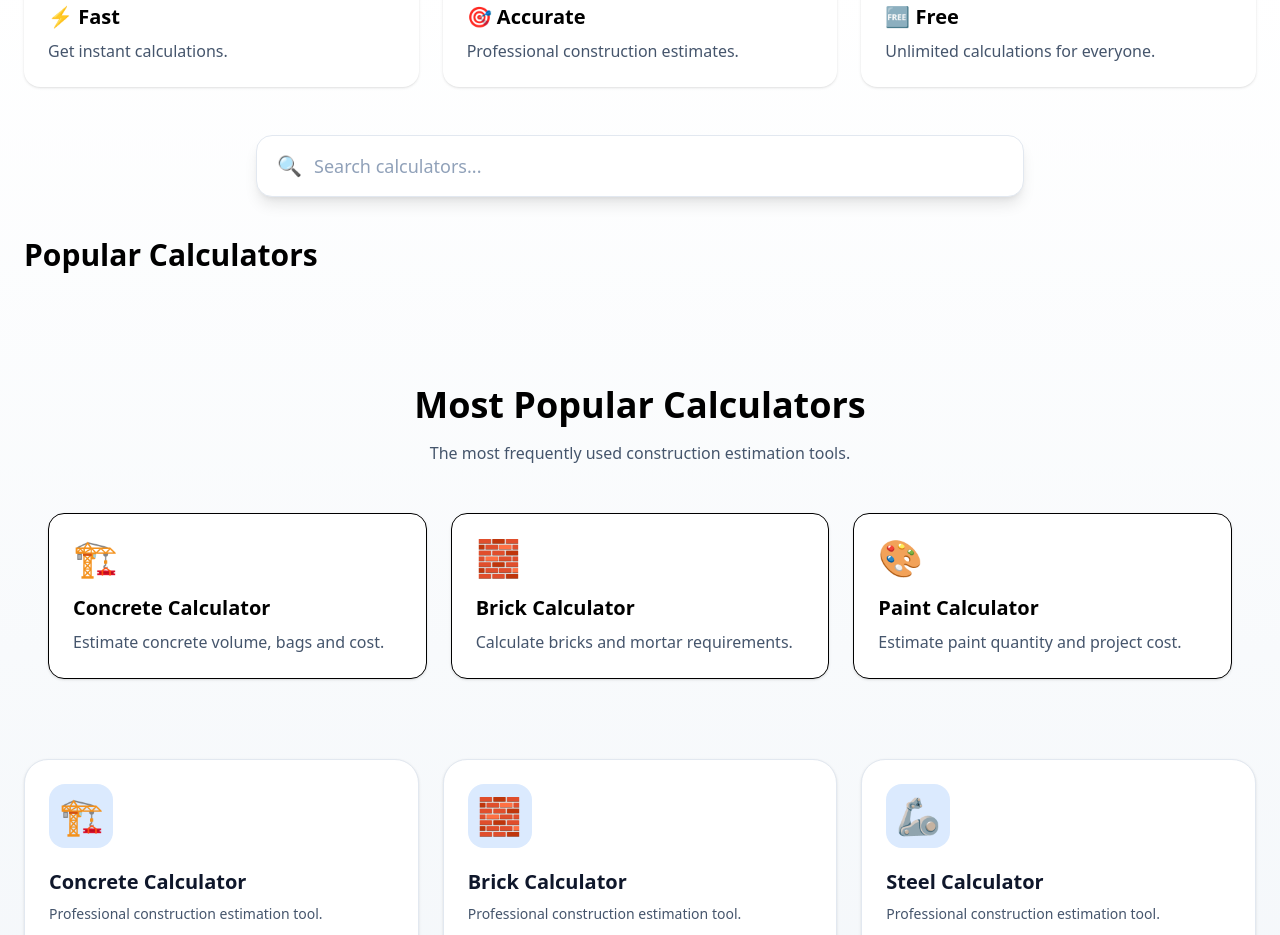
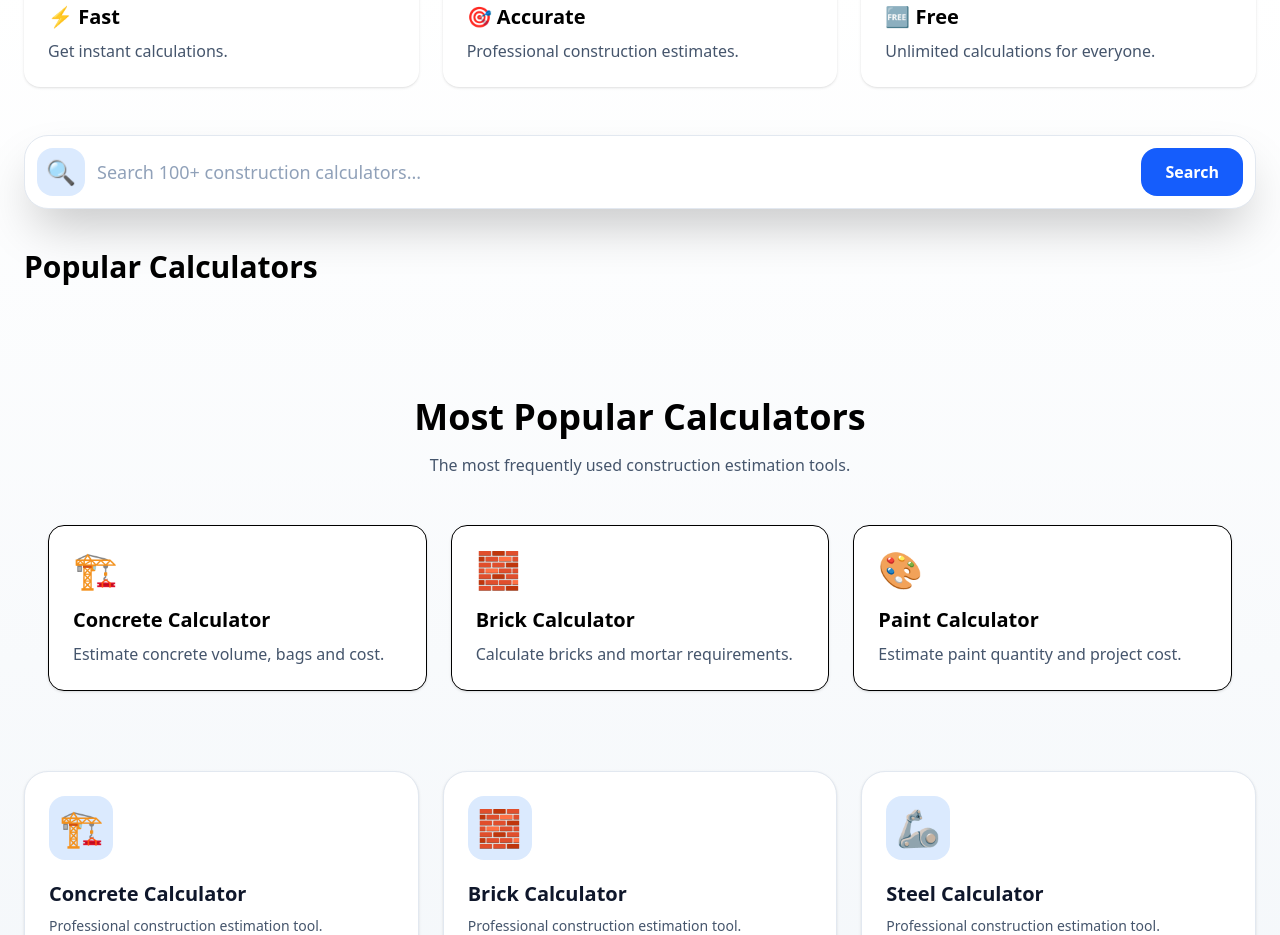
Before and after one commit to km7max-cmd/cornerspan, a Next.js app: page / in a window 1280 px wide. Shown: the part 1460-2395 px from the top of the page. Built offline with nearby package versions, Linux system fonts and the light colour scheme.

Commit message:
Enhance SearchBar with input state and styling
Refactor SearchBar component to include state for search input and update styling.

```diff
--- a/components/SearchBar.tsx
+++ b/components/SearchBar.tsx
@@ -1,17 +1,35 @@
 "use client";
 
+import { useState } from "react";
+
 export default function SearchBar() {
+  const [search, setSearch] = useState("");
+
   return (
-    <div className="mx-auto max-w-3xl">
-      <div className="flex items-center rounded-2xl border border-slate-200 bg-white px-5 py-4 shadow-lg">
-        <span className="mr-3 text-xl">🔍</span>
+    <section className="w-full">
+      <div className="rounded-3xl border border-slate-200 bg-white p-3 shadow-2xl">
 
-        <input
-          type="text"
-          placeholder="Search calculators..."
-          className="w-full bg-transparent text-lg outline-none placeholder:text-slate-400"
-        />
+        <div className="flex items-center gap-3">
+
+          <div className="flex h-12 w-12 items-center justify-center rounded-2xl bg-blue-100 text-2xl">
+            🔍
+          </div>
+
+          <input
+            type="text"
+            value={search}
+            onChange={(e) => setSearch(e.target.value)}
+            placeholder="Search 100+ construction calculators..."
+            className="flex-1 bg-transparent text-lg text-slate-800 outline-none placeholder:text-slate-400"
+          />
+
+          <button className="rounded-2xl bg-blue-600 px-6 py-3 font-semibold text-white transition-all duration-300 hover:bg-blue-700 hover:shadow-lg">
+            Search
+          </button>
+
+        </div>
+
       </div>
-    </div>
+    </section>
   );
 }
```
